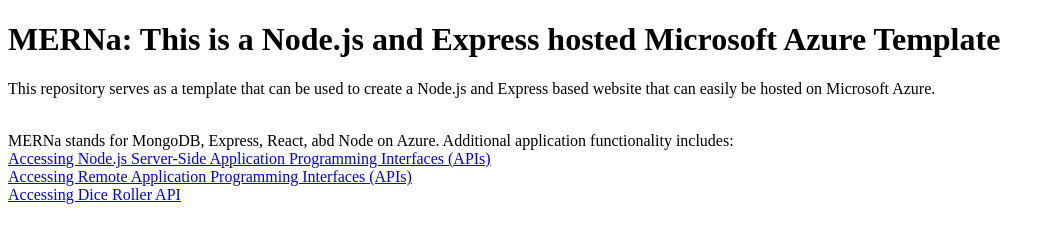
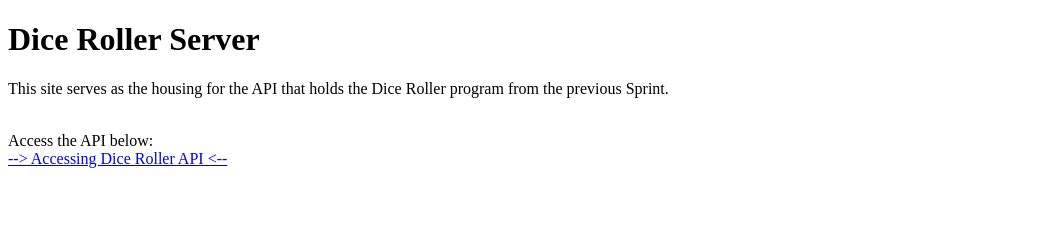
Before and after one commit to alphabet-soip/node-dice-roller-1, a website: page static/index.html in a window 1280 px wide. Shown: the whole page, without its empty margins (0-1055 px from the left). Drawn offline with Linux system fonts and the light colour scheme.

Commit message:
Update index.html

```diff
--- a/static/index.html
+++ b/static/index.html
@@ -2,18 +2,16 @@
 <html lang="en">
 <head>
 	<meta charset="UTF-8" />
-	<title>MERNa-NE</title>
+	<title>Server Dice Roller</title>
 </head>
 <body>
-	<h1>MERNa: This is a Node.js and Express hosted Microsoft Azure Template</h1>
-	<p>This repository serves as a template that can be used to create a Node.js and Express based website that can easily
-	be hosted on Microsoft Azure.</p><br />
+	<h1>Dice Roller Server</h1>
+	<p>This site serves as the housing for the API that holds the Dice Roller
+	program from the previous Sprint.</p><br />
 
-	MERNa stands for MongoDB, Express, React, abd Node on Azure.
 
-	Additional application functionality includes:<br />
-	<a href="fetching-from-server.html">Accessing Node.js Server-Side Application Programming Interfaces (APIs)</a><br />
-	<a href="fetching-remote-dog-breeds.html">Accessing Remote Application Programming Interfaces (APIs)</a><br />
-	<a href="fetching_dice_roller.html">Accessing Dice Roller API</a>
+
+	Access the API below:<br />
+	<a href="fetching_dice_roller.html">--> Accessing Dice Roller API <--</a>
 </body>
 </html>
```
